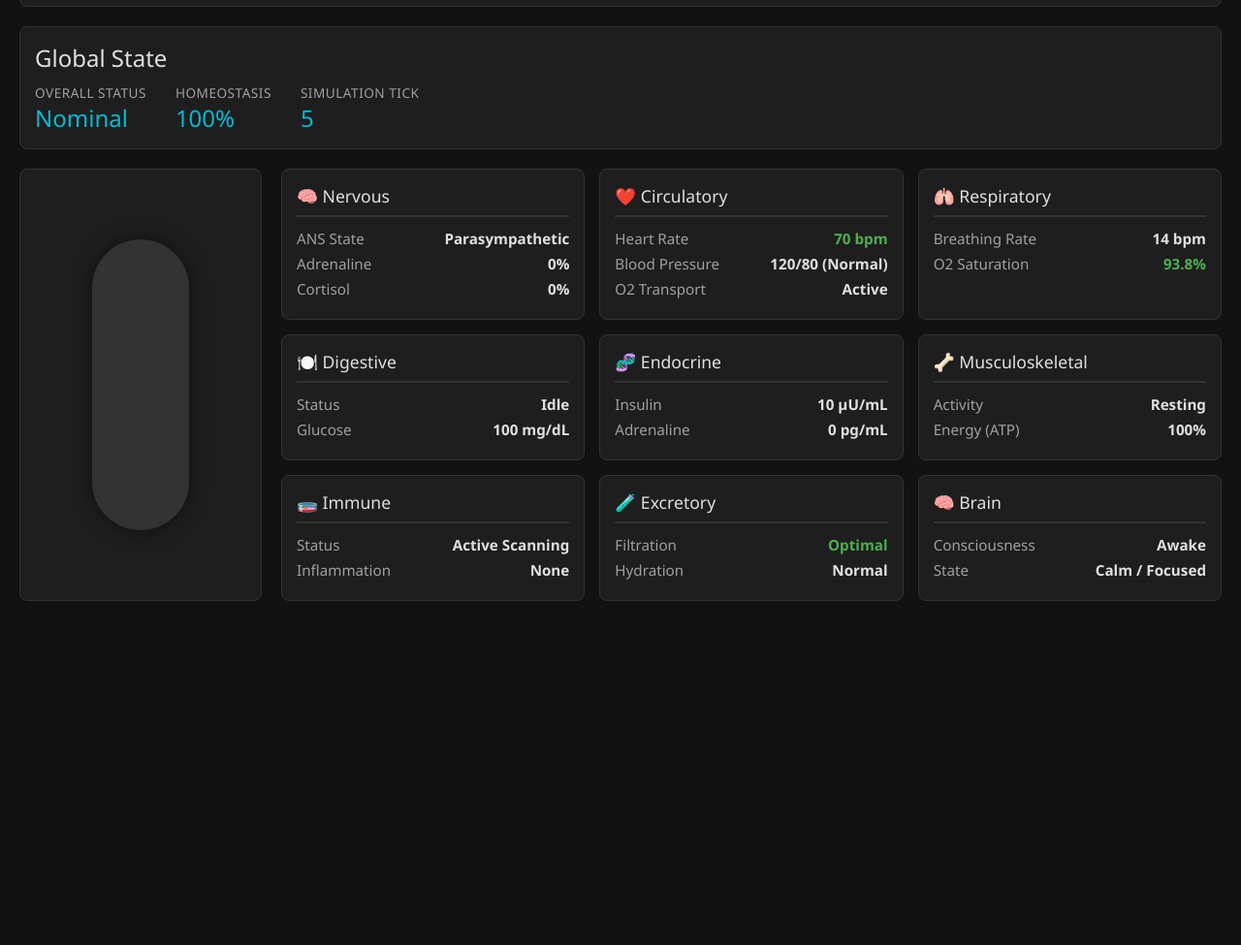
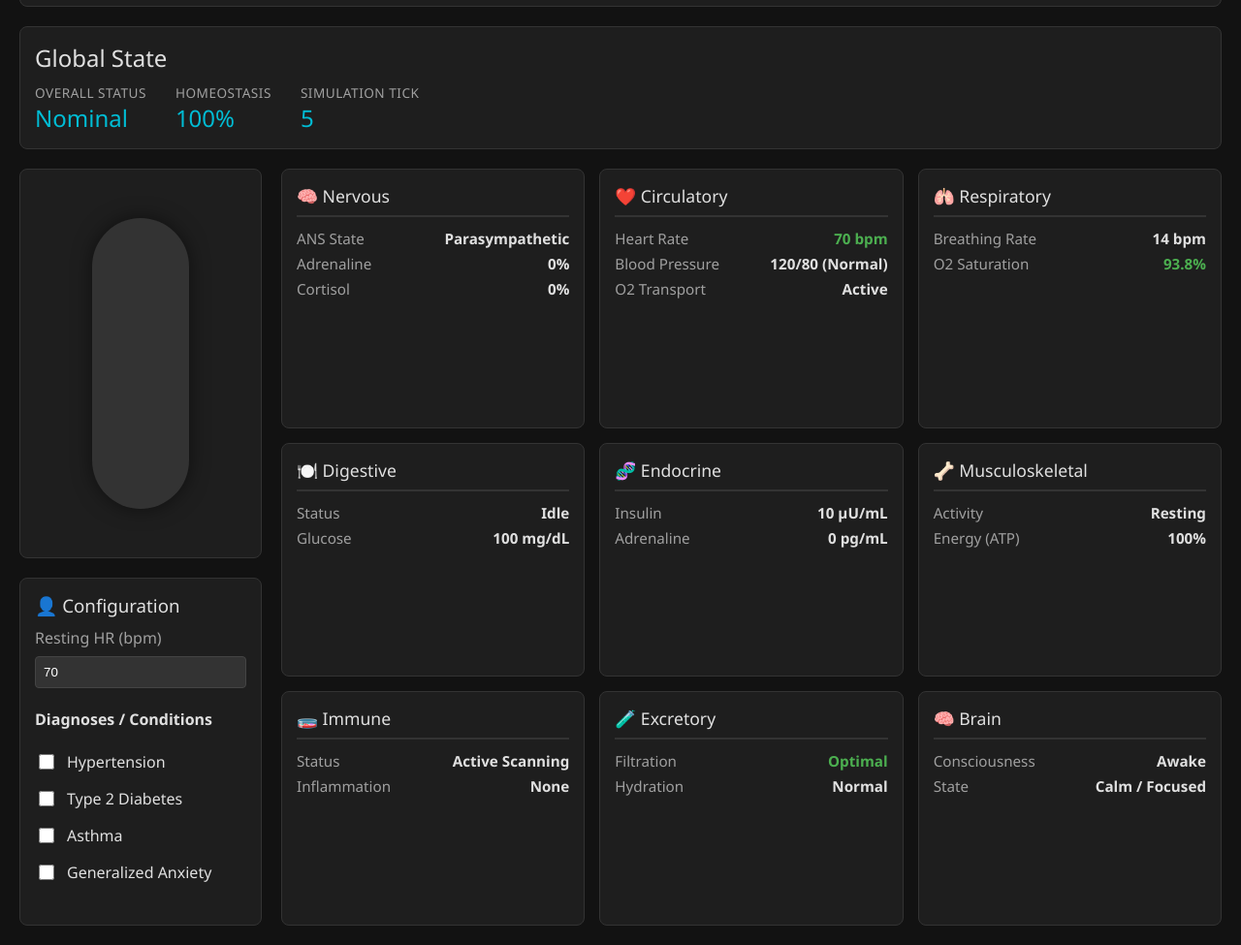
Before and after one commit to Pdbjork/human_body_simulation, a plain HTML site: page index.html in a window 1280 px wide. Shown: the part 98-1073 px from the top of the page at 97% size. Before the commit the page ends 800 px from the top, so only its background shows below. Drawn offline with Linux system fonts and the light colour scheme.

Commit message:
feat: Introduce medical diagnoses and user profile settings with UI and metabolic system integration.

```diff
--- a/css/style.css
+++ b/css/style.css
@@ -4,11 +4,16 @@
     --text-main: #e0e0e0;
     --text-muted: #a0a0a0;
 
-    --accent-primary: #00bcd4; /* Cyan */
-    --accent-danger: #f44336;  /* Red */
-    --accent-warning: #ff9800; /* Orange */
-    --accent-success: #4caf50; /* Green */
-    --accent-action: #9c27b0;  /* Purple */
+    --accent-primary: #00bcd4;
+    /* Cyan */
+    --accent-danger: #f44336;
+    /* Red */
+    --accent-warning: #ff9800;
+    /* Orange */
+    --accent-success: #4caf50;
+    /* Green */
+    --accent-action: #9c27b0;
+    /* Purple */
 
     --font-ui: 'Segoe UI', system-ui, sans-serif;
     --border-radius: 8px;
@@ -24,7 +29,9 @@ body {
     box-sizing: border-box;
 }
 
-h1, h2, h3 {
+h1,
+h2,
+h3 {
     margin: 0 0 10px 0;
     font-weight: 300;
 }
@@ -71,13 +78,32 @@ header {
     transition: all 0.2s;
     font-weight: 600;
 }
-.control-btn:hover { filter: brightness(1.2); }
-.control-btn:active { transform: scale(0.98); }
 
-.control-btn.primary { background-color: var(--accent-primary); color: #000; }
-.control-btn.danger { background-color: var(--accent-danger); }
-.control-btn.warning { background-color: var(--accent-warning); color: #000; }
-.control-btn.action { background-color: var(--accent-action); }
+.control-btn:hover {
+    filter: brightness(1.2);
+}
+
+.control-btn:active {
+    transform: scale(0.98);
+}
+
+.control-btn.primary {
+    background-color: var(--accent-primary);
+    color: #000;
+}
+
+.control-btn.danger {
+    background-color: var(--accent-danger);
+}
+
+.control-btn.warning {
+    background-color: var(--accent-warning);
+    color: #000;
+}
+
+.control-btn.action {
+    background-color: var(--accent-action);
+}
 
 /* Dashboard Layout */
 .dashboard {
@@ -120,8 +146,37 @@ header {
 }
 
 /* Visualization (Left Column) */
+
+
+.anatomy-placeholder {
+    width: 100px;
+    height: 300px;
+    background: #333;
+    border-radius: 50px;
+    position: relative;
+    box-shadow: 0 0 20px rgba(0, 0, 0, 0.5);
+}
+
+/* This will be animated by JS */
+/* This will be animated by JS */
+.body-outline.stressed {
+    box-shadow: 0 0 30px var(--accent-danger);
+}
+
+.body-outline.resting {
+    box-shadow: 0 0 30px var(--accent-primary);
+}
+
+.left-col {
+    grid-column: 1 / 2;
+    display: flex;
+    flex-direction: column;
+    gap: 20px;
+}
+
+/* Visualization (Left Column) */
 .visualization {
-    grid-column: 1 / 2;
+    /* removed grid column as it is now inside left-col */
     background: var(--bg-panel);
     border: 1px solid var(--border-color);
     border-radius: var(--border-radius);
@@ -133,17 +188,52 @@ header {
     overflow: hidden;
 }
 
-.anatomy-placeholder {
-    width: 100px;
-    height: 300px;
+/* Config Panel */
+.config-panel {
+    background: var(--bg-panel);
+    padding: 15px;
+    border-radius: var(--border-radius);
+    border: 1px solid var(--border-color);
+}
+
+.config-group {
+    margin-bottom: 20px;
+}
+
+.config-group label {
+    display: block;
+    margin-bottom: 8px;
+    color: var(--text-muted);
+}
+
+.config-group input[type="number"] {
     background: #333;
-    border-radius: 50px;
-    position: relative;
-    box-shadow: 0 0 20px rgba(0,0,0,0.5);
+    border: 1px solid #444;
+    color: #fff;
+    padding: 8px;
+    border-radius: 4px;
+    width: 100%;
+    box-sizing: border-box;
 }
-/* This will be animated by JS */
-.body-outline.stressed { box-shadow: 0 0 30px var(--accent-danger); }
-.body-outline.resting { box-shadow: 0 0 30px var(--accent-primary); }
+
+.checkbox-list {
+    display: flex;
+    flex-direction: column;
+    gap: 8px;
+}
+
+.diag-item label {
+    display: flex;
+    align-items: center;
+    gap: 10px;
+    cursor: pointer;
+    color: var(--text-main);
+}
+
+.diag-item input {
+    width: 16px;
+    height: 16px;
+}
 
 
 /* Systems Grid (Right Column) */
@@ -161,7 +251,11 @@ header {
     padding: 15px;
     transition: transform 0.2s;
 }
-.system-card:hover { transform: translateY(-2px); border-color: #555; }
+
+.system-card:hover {
+    transform: translateY(-2px);
+    border-color: #555;
+}
 
 .system-card h3 {
     border-bottom: 2px solid #333;
@@ -179,17 +273,46 @@ header {
     font-size: 0.95em;
 }
 
-.metric-label { color: var(--text-muted); }
-.metric-value { font-weight: bold; }
+.metric-label {
+    color: var(--text-muted);
+}
+
+.metric-value {
+    font-weight: bold;
+}
 
 /* Utility Classes for Values */
-.val-ok { color: var(--accent-success); }
-.val-warn { color: var(--accent-warning); }
-.val-danger { color: var(--accent-danger); }
-.val-info { color: var(--accent-primary); }
+.val-ok {
+    color: var(--accent-success);
+}
+
+.val-warn {
+    color: var(--accent-warning);
+}
+
+.val-danger {
+    color: var(--accent-danger);
+}
+
+.val-info {
+    color: var(--accent-primary);
+}
 
 @media (max-width: 900px) {
-    .dashboard { grid-template-columns: 1fr; }
-    .visualization { grid-column: 1 / -1; height: 150px; min-height: auto; }
-    .systems-container { grid-column: 1 / -1; }
+    .dashboard {
+        grid-template-columns: 1fr;
+    }
+
+    .left-col {
+        grid-column: 1 / -1;
+    }
+
+    .visualization {
+        height: 150px;
+        min-height: auto;
+    }
+
+    .systems-container {
+        grid-column: 1 / -1;
+    }
 }
--- a/index.html
+++ b/index.html
@@ -1,11 +1,13 @@
 <!DOCTYPE html>
 <html lang="en">
+
 <head>
     <meta charset="UTF-8">
     <meta name="viewport" content="width=device-width, initial-scale=1.0">
     <title>Human Body Multi-Agent Simulation</title>
     <link rel="stylesheet" href="css/style.css">
 </head>
+
 <body>
     <div class="app-container">
         <header>
@@ -39,12 +41,30 @@
             </section>
 
             <!-- Visualization Area (Placeholder for generic body viz) -->
-            <section class="panel visualization" id="body-viz">
-                <div class="anatomy-placeholder">
-                    <!-- Simple CSS/SVG anatomy will go here via JS -->
-                    <div class="body-outline"></div>
-                </div>
-            </section>
+            <!-- Visualization (Left Column) -->
+            <div class="left-col">
+                <section class="panel visualization" id="body-viz">
+                    <div class="anatomy-placeholder">
+                        <div class="body-outline"></div>
+                    </div>
+                </section>
+
+                <section class="panel config-panel">
+                    <h3>👤 Configuration</h3>
+
+                    <div class="config-group">
+                        <label>Resting HR (bpm)</label>
+                        <input type="number" id="input-rhr" value="70" min="40" max="100">
+                    </div>
+
+                    <div class="config-group">
+                        <h4>Diagnoses / Conditions</h4>
+                        <div id="diagnoses-list" class="checkbox-list">
+                            <!-- Populated by JS -->
+                        </div>
+                    </div>
+                </section>
+            </div>
 
             <!-- Systems Grid -->
             <section class="systems-container">
@@ -64,4 +84,5 @@
     <!-- Main Module -->
     <script type="module" src="js/main.js"></script>
 </body>
+
 </html>
--- /dev/null
+++ b/js/diagnoses.js
@@ -0,0 +1,54 @@
+/**
+ * Definitions of medical diagnoses and their effects on the system.
+ */
+export const Diagnoses = {
+    hypertension: {
+        id: 'hypertension',
+        name: 'Hypertension',
+        description: 'Chronic high blood pressure',
+        modifiers: {
+            // Keys correspond to globalState properties or specific system logic
+            baseBpSystolic: 20, // Add 20 to base
+            baseBpDiastolic: 10,
+            cardiacStressMultiplier: 1.2
+        }
+    },
+    diabetes_t2: {
+        id: 'diabetes_t2',
+        name: 'Type 2 Diabetes',
+        description: 'Insulin resistance and high blood sugar',
+        modifiers: {
+            insulinSensitivity: 0.3, // 30% effectiveness
+            baseGlucose: 30, // Higher baseline
+        }
+    },
+    asthma: {
+        id: 'asthma',
+        name: 'Asthma',
+        description: 'Airway inflammation affecting breathing',
+        modifiers: {
+            airwayResistance: 2.0, // Harder to breathe
+            attackChance: 0.05 // Chance to trigger constriction on stress/exercise
+        }
+    },
+    anxiety: {
+        id: 'anxiety',
+        name: 'Generalized Anxiety',
+        description: 'Heightened stress response',
+        modifiers: {
+            baseCortisol: 15,
+            stressResponseMultiplier: 2.0,
+            restingHeartRate: 10
+        }
+    }
+};
+
+export const UserProfile = {
+    // Defaults
+    restingHeartRate: 70,
+    fitnessLevel: 1.0, // 1.0 = average, 1.5 = athlete
+    sleepQuality: 1.0,  // 1.0 = good, 0.5 = poor
+
+    // Active diagnoses IDs
+    diagnoses: new Set()
+};
--- a/js/main.js
+++ b/js/main.js
@@ -2,6 +2,7 @@ import { bus, globalState } from './state.js';
 import { NervousSystem, CirculatorySystem, RespiratorySystem } from './systems/core_systems.js';
 import { DigestiveSystem, EndocrineSystem, MusculoskeletalSystem } from './systems/metabolic_systems.js';
 import { ImmuneSystem, ExcretorySystem, BrainSystem } from './systems/defense_systems.js';
+import { Diagnoses, UserProfile } from './diagnoses.js';
 
 class HumanSimulation {
     constructor() {
@@ -22,7 +23,12 @@ class HumanSimulation {
         this.systems.push(new MusculoskeletalSystem());
         this.systems.push(new ImmuneSystem());
         this.systems.push(new ExcretorySystem());
+        this.systems.push(new ExcretorySystem());
         this.systems.push(new BrainSystem());
+
+        // Link globally for debugging
+        globalState.userProfile = UserProfile;
+        globalState.activeConditions = UserProfile.diagnoses;
 
         this.setupControls();
         this.startLoop();
@@ -57,6 +63,46 @@ class HumanSimulation {
         document.getElementById('btnExercise').onclick = () => {
             bus.emit('start-exercise');
         };
+
+        // --- Health Data & Diagnoses UI ---
+
+        // Resting Heart Rate Input
+        const rhrInput = document.getElementById('input-rhr');
+        if (rhrInput) {
+            rhrInput.value = UserProfile.restingHeartRate;
+            rhrInput.onchange = (e) => {
+                UserProfile.restingHeartRate = parseInt(e.target.value);
+                // Reset HR to new baseline if resting
+                if (!globalState.threatDetected && globalState.atp > 50) {
+                    globalState.heartRate = UserProfile.restingHeartRate;
+                }
+            };
+        }
+
+        // Diagnoses Checkboxes
+        const diagContainer = document.getElementById('diagnoses-list');
+        if (diagContainer) {
+            diagContainer.innerHTML = ''; // clear placeholder
+            Object.values(Diagnoses).forEach(diag => {
+                const div = document.createElement('div');
+                div.className = 'diag-item';
+                div.innerHTML = `
+                    <label>
+                        <input type="checkbox" value="${diag.id}">
+                        ${diag.name}
+                    </label>
+                `;
+                const checkbox = div.querySelector('input');
+                checkbox.onchange = (e) => {
+                    if (e.target.checked) {
+                        UserProfile.diagnoses.add(diag.id);
+                    } else {
+                        UserProfile.diagnoses.delete(diag.id);
+                    }
+                };
+                diagContainer.appendChild(div);
+            });
+        }
     }
 
     startLoop() {
--- a/js/state.js
+++ b/js/state.js
@@ -47,9 +47,22 @@ export const globalState = {
     cortisol: 0,
     insulin: 10,
     glucagon: 0,
+
+    // Calculated fields based on modifiers
+    modifiers: {}
 };
 
 // Log state changes for debug
 bus.on('global-state-update', (changes) => {
-   Object.assign(globalState, changes);
+    Object.assign(globalState, changes);
 });
+
+// Helper to get effective value including modifiers
+export const getEffectiveValue = (key, baseValue) => {
+    let val = baseValue;
+    // Apply user profile offsets if applicable (simple map)
+    if (key === 'heartRate' && baseValue === 70) { // crude check for baseline
+        // This logic is better handled in the systems, but here is a hook
+    }
+    return val;
+};
--- a/js/systems/core_systems.js
+++ b/js/systems/core_systems.js
@@ -53,16 +53,39 @@ export class CirculatorySystem extends SystemAgent {
 
     process(dt) {
         // Heart rate mechanics
-        let targetHR = 70;
-        if (globalState.threatDetected) targetHR = 160;
-        else if (globalState.adrenaline > 20) targetHR = 70 + globalState.adrenaline; // Linear correlation
+        let restingHR = globalState.userProfile ? globalState.userProfile.restingHeartRate : 70;
+
+        let targetHR = restingHR;
+        if (globalState.threatDetected) targetHR = restingHR + 90;
+        else if (globalState.adrenaline > 20) targetHR = restingHR + globalState.adrenaline; // Linear correlation
+
+        // Apply Hypertension modifier
+        let sysBP = 120;
+        let diaBP = 80;
+
+        if (globalState.activeConditions && globalState.activeConditions.has('hypertension')) {
+            sysBP += 20;
+            diaBP += 10;
+            targetHR += 5; // Slightly elevated
+        }
+
+        if (globalState.activeConditions && globalState.activeConditions.has('anxiety')) {
+            targetHR += 10;
+        }
 
         // Smooth transition
         if (globalState.heartRate < targetHR) globalState.heartRate++;
         if (globalState.heartRate > targetHR) globalState.heartRate--;
 
         // Blood Pressure (Simulated)
-        this.bp = globalState.heartRate > 100 ? '140/90 (High)' : '120/80 (Normal)';
+        // Dynamic BP based on HR
+        let load = (globalState.heartRate - restingHR) / 2;
+        sysBP += load;
+        diaBP += load / 2;
+
+        this.bp = `${Math.round(sysBP)}/${Math.round(diaBP)}`;
+        if (sysBP > 140 || diaBP > 90) this.bp += ' (High)';
+        else this.bp += ' (Normal)';
     }
 
     getMetrics() {
@@ -89,15 +112,25 @@ export class RespiratorySystem extends SystemAgent {
         // Breathing follows Heart Rate somewhat
         let targetBR = 14 + (globalState.heartRate - 70) / 4;
 
+        // Asthma modifier
+        let airwayResistance = 1.0;
+        if (globalState.activeConditions && globalState.activeConditions.has('asthma')) {
+            // If stressed or exercising, asthma triggers
+            if (globalState.heartRate > 100) {
+                airwayResistance = 2.0; // Harder to breathe
+                targetBR += 5; // Compensate with faster breathing
+            }
+        }
+
         if (globalState.breathingRate < targetBR) globalState.breathingRate += 0.5;
         if (globalState.breathingRate > targetBR) globalState.breathingRate -= 0.5;
 
         // Gas exchange logic
         // High HR consumes O2
         const consumption = globalState.heartRate / 1000;
-        const intake = globalState.breathingRate / 500;
+        const intake = (globalState.breathingRate / 500) / airwayResistance; // Resistance reduces intake
 
-        globalState.o2Saturation = Math.min(100, Math.max(80, globalState.o2Saturation + intake - consumption));
+        globalState.o2Saturation = Math.min(100, Math.max(75, globalState.o2Saturation + intake - consumption));
     }
 
     getMetrics() {
--- a/js/systems/metabolic_systems.js
+++ b/js/systems/metabolic_systems.js
@@ -61,11 +61,16 @@ export class EndocrineSystem extends SystemAgent {
 
     process(dt) {
         // Insulin regulation
+        let insulinEffectiveness = 1.0;
+        if (globalState.activeConditions && globalState.activeConditions.has('diabetes_t2')) {
+            insulinEffectiveness = 0.3; // Insulin resistance
+        }
+
         if (globalState.insulin > 10) {
             // Degrade over time
             globalState.insulin -= 0.5;
-            // Insulin lowers glucose
-            globalState.glucose = Math.max(70, globalState.glucose - 1);
+            // Insulin lowers glucose (modulated by sensitivity)
+            globalState.glucose = Math.max(70, globalState.glucose - (1 * insulinEffectiveness));
         }
     }
 
```
